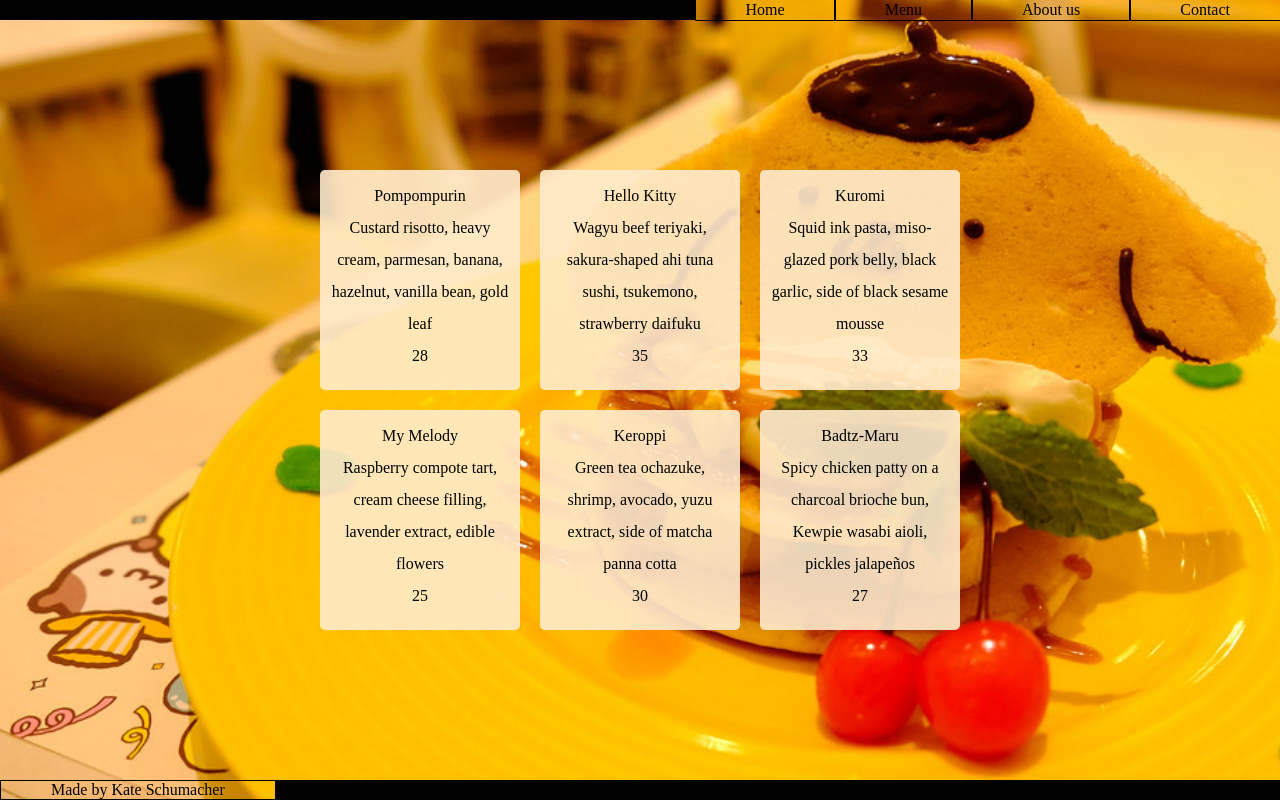
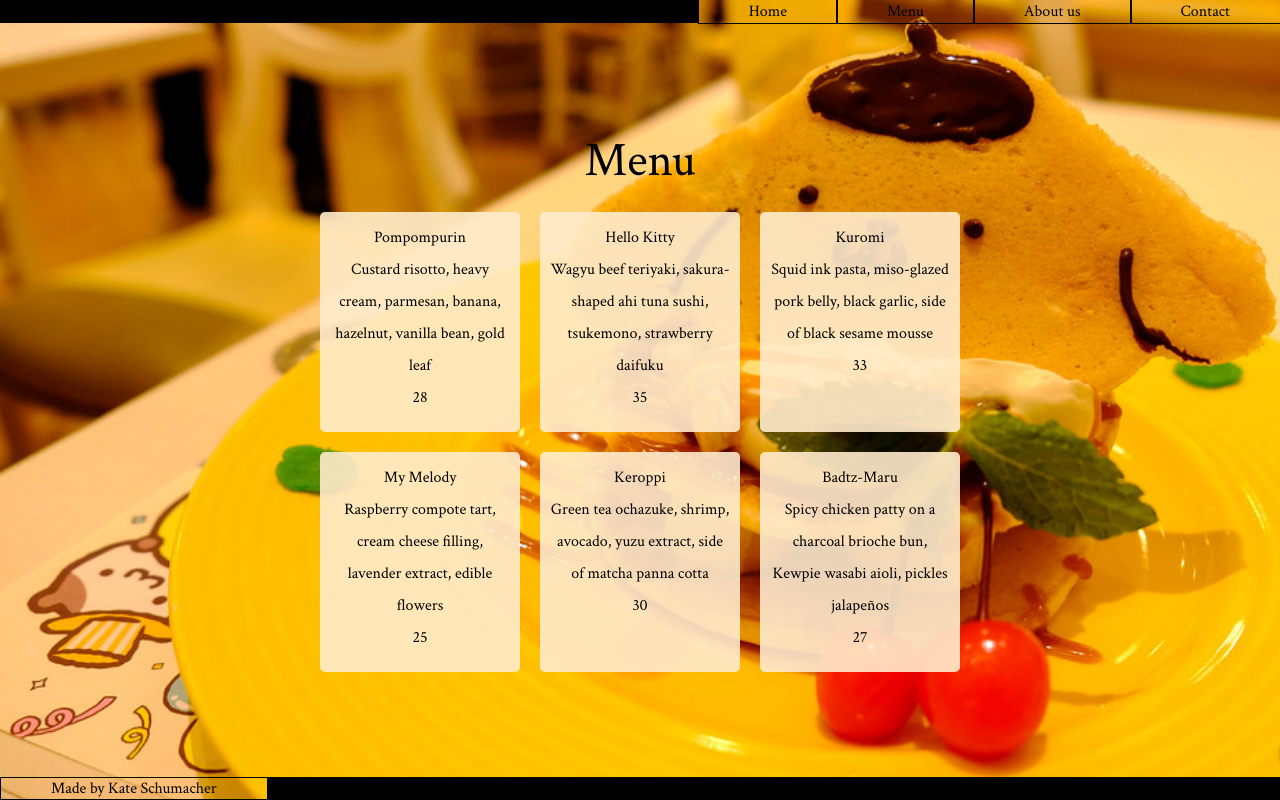
Before and after one commit to katekat25/restaurant-page, a website built with webpack: page src/template.html in a window 1280 px wide. Both pictures are taken after a click on the button "Menu". Built offline with nearby package versions, Linux system fonts and the light colour scheme.

Commit message:
Add a nice font

```diff
--- a/src/menu.js
+++ b/src/menu.js
@@ -3,6 +3,8 @@
 function drawMenu() {
     content.className = "";
     content.classList.add("menu");
+
+    addItem("menu-title", content, "Menu");
 
     const menuWrapper = document.createElement("div");
     menuWrapper.classList.add("menu-wrapper");
--- a/src/styles.css
+++ b/src/styles.css
@@ -1,3 +1,5 @@
+@import url('https://fonts.googleapis.com/css2?family=Crimson+Text:ital,wght@0,400;0,600;0,700;1,400;1,600;1,700&display=swap');
+
 body {
     margin: 0;
     padding: 0;
@@ -8,14 +10,24 @@
     display: flex;
     flex-direction: column;
     justify-content: space-between;
+    font-family: "Crimson Text", serif;
 }
 
-/*Page wrapper*/
+/*Page wrapper for menu*/
 
 #content.menu {
     margin: auto;
     text-align: center;
 }
+
+/* Menu title */
+
+.menu-title {
+    font-size: 3rem;
+    padding-bottom: 20px;
+}
+
+/* Menu cards */
 
 .menu-item {
     height: 200px;
```
